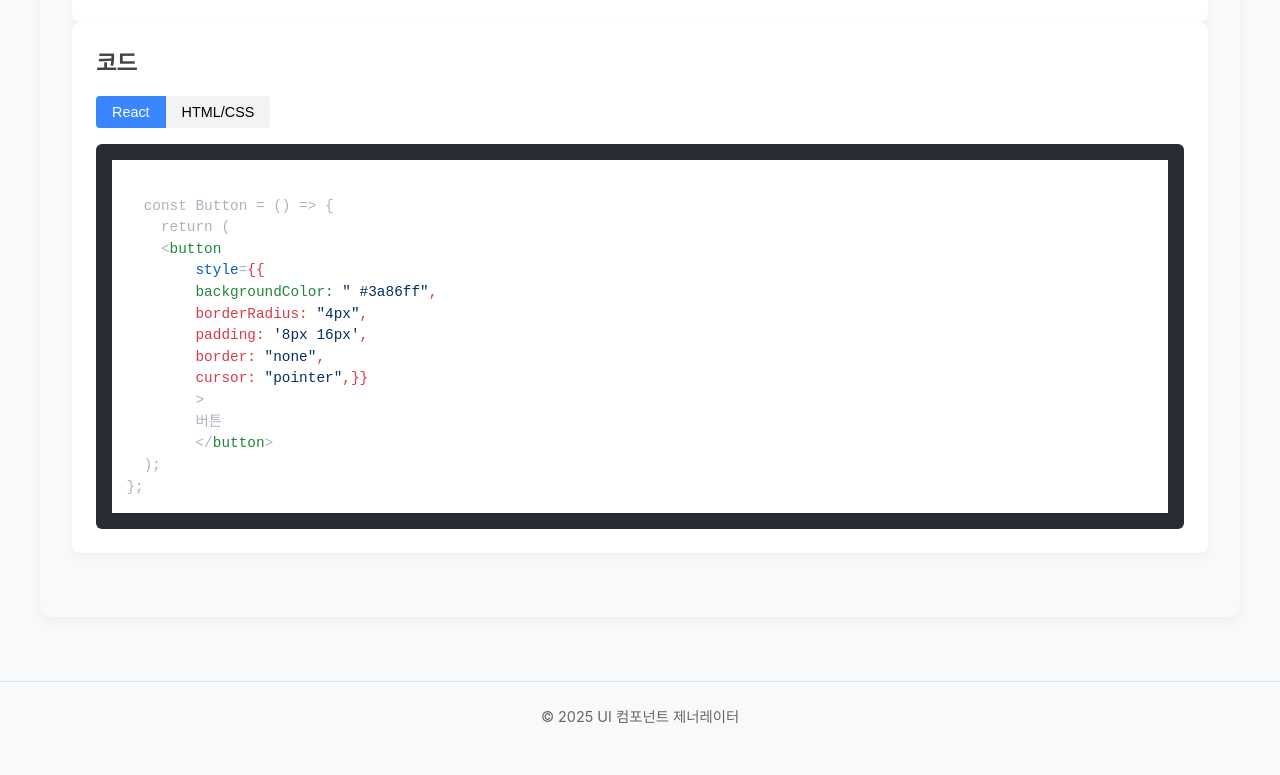
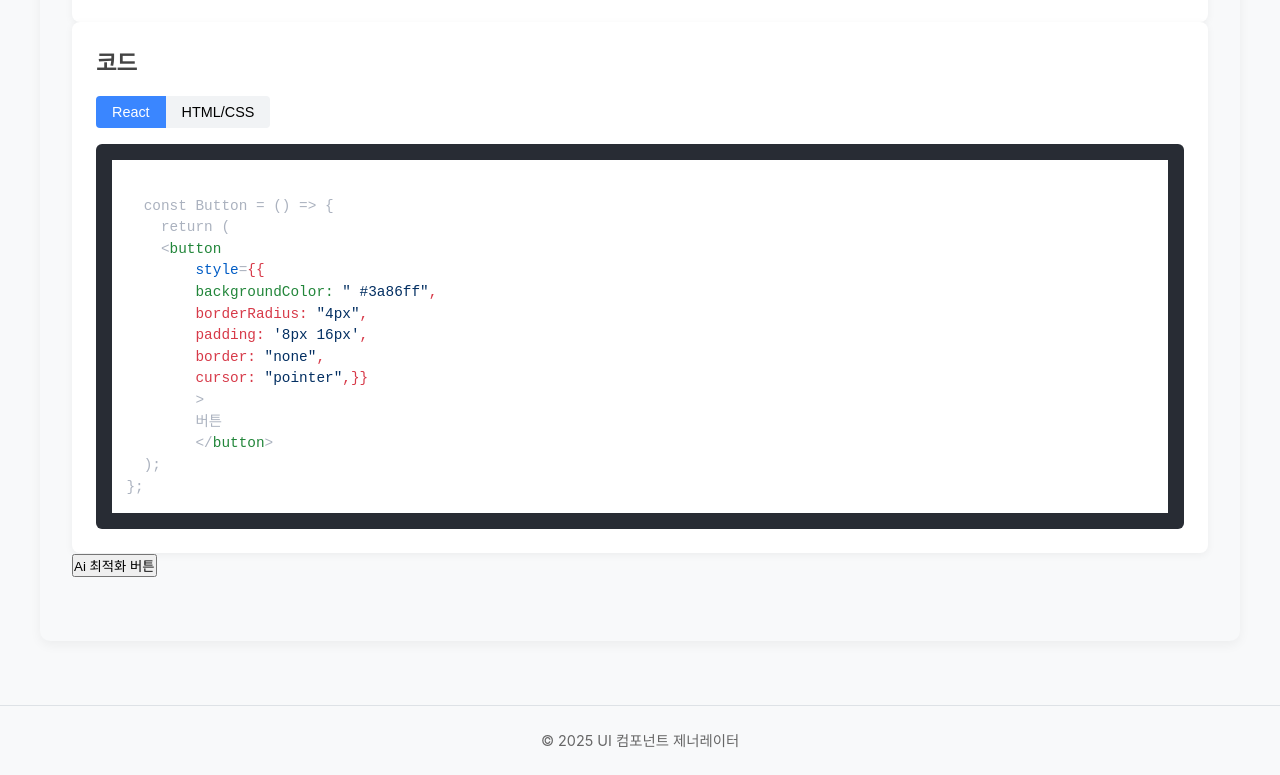
Before and after one commit to hagalaz-star/design-tool, a Next.js app: page / in a window 1280 px wide. Shown: the part 1175-1950 px from the top of the page. Before the commit the page ends 1926 px from the top, so only its background shows below. Built offline with nearby package versions, Linux system fonts and the light colour scheme.

Commit message:
beta-tool

```diff
--- a/src/app/api/gemini/route.ts
+++ b/src/app/api/gemini/route.ts
@@ -18,7 +18,9 @@ export async function POST(request: Request) {
     const model = genAi.getGenerativeModel({ model: "gemini-2.0-flash-lite" });
     const result = await model.generateContent(prompt);
     const response = result.response;
-    return response.text();
+    const textResponse = await response.text();
+
+    return NextResponse.json({ text: textResponse });
   } catch (error) {
     console.error("Error generating code:", error);
     return NextResponse.json(
--- a/src/components/AIOptimizer/AIOptimizer.tsx
+++ b/src/components/AIOptimizer/AIOptimizer.tsx
@@ -37,8 +37,8 @@ function AIOptimizer({
         prompt: optimizationPrompt,
       });
 
-      setGeneratedText(response.data);
-      onApplyOptimized(response.data);
+      setGeneratedText(response.data.text);
+      onApplyOptimized(response.data.text);
     } catch (error: any) {
       setError(error.response?.data?.error || "코드 생성 실패");
     } finally {
@@ -51,6 +51,21 @@ function AIOptimizer({
       <button onClick={handleSubmit} disabled={loading}>
         Ai 최적화 버튼
       </button>
+
+      {loading && <p>AI가 코드를 최적화 하는중...</p>}
+      {error && <p className="error">{error}</p>}
+
+      {generatedText && (
+        <div>
+          <h4>AI가 최적화한 코드</h4>
+          <pre>
+            <code>{generatedText}</code>
+          </pre>
+          <button onClick={() => onApplyOptimized(generatedText)}>
+            이 코드 적용하기
+          </button>
+        </div>
+      )}
     </div>
   );
 }
--- a/src/components/Generator/Generator.tsx
+++ b/src/components/Generator/Generator.tsx
@@ -1,7 +1,7 @@
 "use client";
 
 import styles from "./Generator.module.scss";
-import React, { useState } from "react";
+import React, { Component, useMemo, useState } from "react";
 
 import ButtonCode from "../Button/ButtonCodeGenerator";
 import ButtonOptionsPanel from "../Button/ButtonOptions";
@@ -14,6 +14,8 @@ import CardPreview from "../Card/CardPreview";
 import NavbarCode from "../Navbar/NavbarCodeGenerator";
 import NavbarOptionsPanel from "../Navbar/NavbarOptions";
 import NavbarPreview from "../Navbar/NavbarPreview";
+
+import AIOptimizer from "../AIOptimizer/AIOptimizer";
 
 import {
   ComponentType,
@@ -105,6 +107,8 @@ function Generator() {
   const [selectedComponent, setSelectedComponent] =
     useState<ComponentType>("button");
 
+  const [codeFormat, setCodeFormat] = useState<"react" | "html">("react");
+
   // 컴포넌트 옵션 (간단하게 시작)
   const [Options, setOptions] = useState<
     ComponentOptionsTypeMap[ComponentType]
@@ -115,6 +119,12 @@ function Generator() {
     borderRadius: "4px",
     text: "버튼",
   });
+
+  const [optimizerCode, setOptimizerCode] = useState("");
+
+  const handleOptimizedCode = (code: string) => {
+    setOptimizerCode(code);
+  };
 
   // 사용자가 다른 컴포넌트 유형(버튼, 카드, 네비게이션 바 등)을 선택했을 때 처리
   const handleOptionChange = (name: string, value: any) => {
@@ -157,6 +167,238 @@ function Generator() {
       });
     }
   };
+
+  function generatedCurrentCode(
+    componentType: ComponentType,
+    options: ComponentOptionsTypeMap[ComponentType],
+    codeFormat: "react" | "html"
+  ): string {
+    switch (componentType) {
+      case "button":
+        return generateButtonCode(options as ButtonOptions, codeFormat);
+      case "card":
+        return generateCardCode(options as CardOptions, codeFormat);
+
+      case "navbar":
+        return generateNavbarCode(options as NavbarOptions, codeFormat);
+
+      default:
+        return "// 지원 되지않는 컴포넌트입니다";
+    }
+  }
+
+  function generateButtonCode(
+    options: ButtonOptions,
+    codeFormat: "react" | "html"
+  ): string {
+    if (codeFormat === "react") {
+      return `
+  const Button = () => {
+    return (
+      <button
+        style={{
+          backgroundColor: "${options.backgroundColor}",
+          borderRadius: "${options.borderRadius}",
+          padding: ${
+            options.size === "small"
+              ? "'6px 12px'"
+              : options.size === "medium"
+              ? "'8px 16px'"
+              : "'10px 20px'"
+          },
+          border: "none",
+          cursor: "pointer",
+          color: "${options.color}"
+        }}
+      >
+        ${options.text || "버튼"}
+      </button>
+    );
+  };`;
+    } else if (codeFormat === "html") {
+      const paddingValue =
+        options.size === "small"
+          ? "6px 12px"
+          : options.size === "medium"
+          ? "8px 16px"
+          : "10px 20px";
+
+      return `
+  <button class="custom-button">${options.text || "버튼"}</button>
+
+  <style>
+    .custom-button {
+      background-color: ${options.backgroundColor};
+      border-radius: ${options.borderRadius};
+      padding: ${paddingValue};
+      border: none;
+      cursor: pointer;
+      color: ${options.color};
+    }
+  </style>`;
+    }
+
+    return "// 지원되지 않는 포맷입니다.";
+  }
+
+  function generateCardCode(
+    options: CardOptions,
+    codeFormat: "react" | "html"
+  ): string {
+    if (codeFormat === "react") {
+      return `
+        const Card = () => {
+          return (
+            <div
+                style={{ backgroundColor: "${options.backgroundColor}",
+                borderRadius: "${options.borderRadius}",
+                boxShadow:
+                  ${
+                    options.shadow === "small"
+                      ? "'2px 2px 5px rgba(0, 0, 0, 0.3)'"
+                      : options.shadow === "medium"
+                      ? "'5px 5px 10px rgba(0, 0, 0, 0.3)'"
+                      : "'8px 8px 15px rgba(0, 0, 0, 0.3)'"
+                  },
+                padding: "${options.padding}",
+                overflow: "hidden",
+                cursor: "pointer"
+                }
+              }
+          > ${options.children || "카드 내용"}
+          </div>
+        )
+        }
+        `;
+    } else if (codeFormat === "html") {
+      return `
+        <div class="custom-card">${options.children || "카드 내용"}</div>
+
+        <style>
+        .custom-card {
+            backgroundColor: ${options.backgroundColor},
+            borderRadius: ${options.borderRadius},
+            boxShadow:
+              ${options.shadow} === "small"
+                ? "2px 2px 5px rgba(0, 0, 0, 0.3)"
+                : ${options.shadow} === "medium"
+                ? "5px 5px 10px rgba(0, 0, 0, 0.3)"
+                : "8px 8px 15px rgba(0, 0, 0, 0.3)",
+            padding: ${options.padding},
+            overflow: "hidden",
+            cursor: "pointer"
+          }
+        </style>
+        `;
+    }
+    return "// 지원되지 않는 컴포넌트 또는 포맷입니다.";
+  }
+
+  function generateNavbarCode(
+    options: NavbarOptions,
+    codeFormat: "react" | "html"
+  ): string {
+    if (codeFormat === "react") {
+      return `
+          const navbarStyle = ()=> ({
+                backgroundColor: "${options.backgroundColor}",
+                color: "${options.color}",
+                height: "${options.height}",
+                alignItems: "center",
+                display: "flex",
+                justifyContent: "space-between",
+                boxShadow: "0 2px 4px rgba(0,0,0,0.1)",
+                padding: "0 20px",
+                width: "100%",
+            })
+          const logoStyle = ()=>{
+            return ({
+                fontWeight: "bold",
+                fontSize: "1.2rem",
+              })
+          }
+          const menuStyle = () => {
+            return({
+                  display: "flex",
+                  listStyle: "none",
+                  gap: "20px",
+                  margin: 0,
+                  padding: 0,
+              })
+          }
+          const menuItemStyle =()=> {
+            return ({
+                cursor: "pointer",
+                color: "${options.textColor}"
+              })
+            };
+
+            return (
+              <nav style={navbarStyle}>
+                  <div style={logoStyle}>{${options.logo} ? "로고" : "브랜드명"}</div>
+                  <ul style={menuStyle}>
+                    <li style={menuItemStyle}>메뉴1</li>
+                    <li style={menuItemStyle}>메뉴2</li>
+                    <li style={menuItemStyle}>메뉴3</li>
+                  </ul>
+              </nav>
+              );
+            `;
+    } else if (codeFormat === "html") {
+      return `
+            <nav style={navbarStyle}>
+            <div style={logoStyle}>{${options.logo} ? "로고" : "브랜드명"}</div>
+            <ul style={menuStyle}>
+              <li style={menuItemStyle}>메뉴1</li>
+              <li style={menuItemStyle}>메뉴2</li>
+              <li style={menuItemStyle}>메뉴3</li>
+            </ul>
+          </nav>
+
+          <style>.navbarStyle
+              {
+                backgroundColor: ${options.backgroundColor},
+                color: ${options.color},
+                height: ${options.height},
+                alignItems: "center",
+                display: "flex",
+                justifyContent: "space-between",
+                boxShadow: "0 2px 4px rgba(0,0,0,0.1)",
+                padding: "0 20px",
+                width: "100%",
+          }
+          </style>
+
+          <style>.logoStyle
+          {
+            fontWeight: "bold",
+            fontSize: "1.2rem",
+          }
+          </style>
+
+          <style>.menuStyle{
+            display: "flex",
+            listStyle: "none",
+            gap: "20px",
+            margin: 0,
+            padding: 0,
+          }
+          </style>
+
+          <style>.menuItemStyle{
+              cursor: "pointer",
+              color: ${options.textColor},
+          }
+          </style>
+
+        `;
+    }
+    return "// 지원되지 않는 컴포넌트 또는 포맷입니다.";
+  }
+
+  const currentCodeString = useMemo(() => {
+    return generatedCurrentCode(selectedComponent, Options, codeFormat);
+  }, [selectedComponent, Options, codeFormat]);
 
   return (
     <div className={styles.generatorContainer}>
@@ -214,6 +456,16 @@ function Generator() {
           <h3>코드</h3>
           <CodeDisplay componentType={selectedComponent} options={Options} />
         </div>
+
+        <div>
+          <AIOptimizer
+            currentCode={currentCodeString}
+            componentType={selectedComponent}
+            options={Options}
+            codeFormat="react"
+            onApplyOptimized={handleOptimizedCode}
+          />
+        </div>
       </div>
     </div>
   );
```
